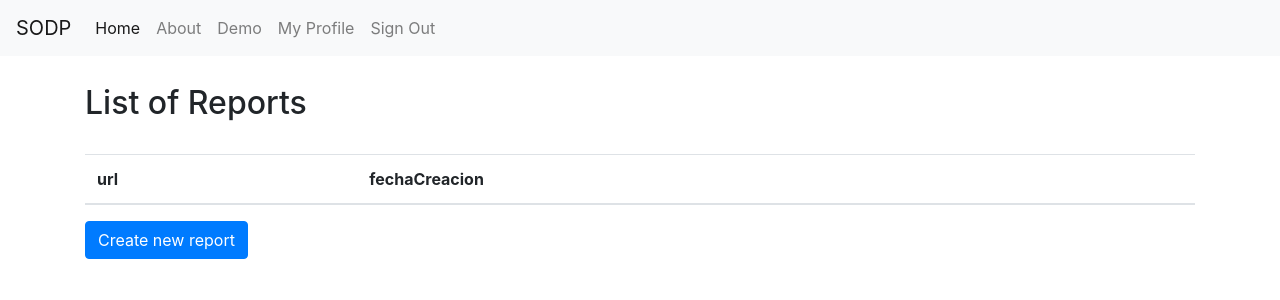
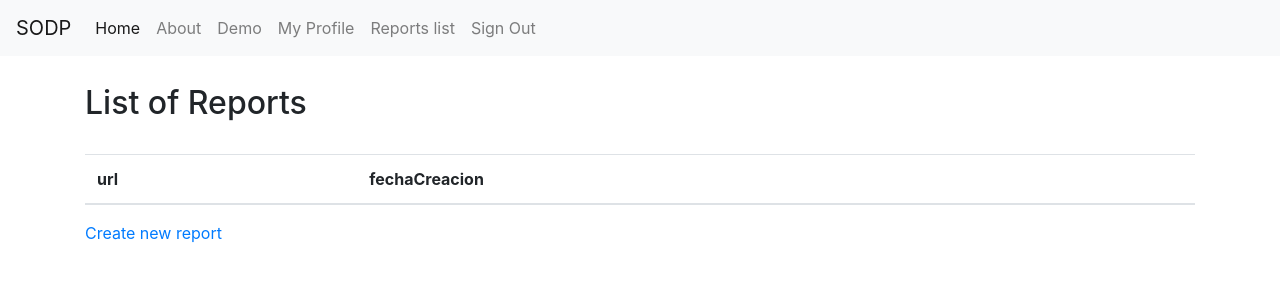
Before and after one commit to ysoftbiz/sodp, a Django app: page /dashboard/ in a window 1280 px wide. Shown: the top 300 px of the page. Run offline with Django 3.2, Linux system fonts and the light colour scheme; the visitor is signed in with stand-in values (Sample User, id 1); lists and menus that the app fills with data are empty; parts of the project's set-up code (start-up, migrations or seed data) failed here and were passed over; some libraries are stand-ins or nearby versions.

Commit message:
Last changes

```diff
--- a/config/urls.py
+++ b/config/urls.py
@@ -18,6 +18,10 @@ urlpatterns = [
     path (
         "dashboard/", TemplateView.as_view(template_name="pages/dashboard.html"), name="dashboard"
     ),
+    path (
+        "dashboard/createReport/", TemplateView.as_view(template_name="pages/createReport.html"), name="createReport"
+    ),
+
     # Django Admin, use {% url 'admin:index' %}
     path(settings.ADMIN_URL, admin.site.urls),
     # User management
--- a/sodp/templates/base.html
+++ b/sodp/templates/base.html
@@ -68,6 +68,11 @@
               </li>
               <li class="nav-item">
                 {# URL provided by django-allauth/account/urls.py #}
+                <a class="nav-link" href="{% url 'dashboard' %}">{% trans "Reports list" %}</a>
+              </li>
+
+              <li class="nav-item">
+                {# URL provided by django-allauth/account/urls.py #}
                 <a class="nav-link" href="{% url 'account_logout' %}">{% trans "Sign Out" %}</a>
               </li>
             {% else %}
--- a/sodp/templates/pages/dashboard.html
+++ b/sodp/templates/pages/dashboard.html
@@ -24,6 +24,6 @@
       </tbody>
     </table>
 
-    <button type="submit" class="btn btn-primary">{% translate "Create new report" %}</button>
+    <a href="createReport">{% translate "Create new report" %}</a>
   </form>
 {% endblock %}
--- a/sodp/views.py
+++ b/sodp/views.py
@@ -0,0 +1,6 @@
+from django.contrib.auth import dashboard, createReport
+from django.shortcuts import redirect
+
+def createReportView(request):
+    createReport(request)
+    return redirect('homepage')
```
